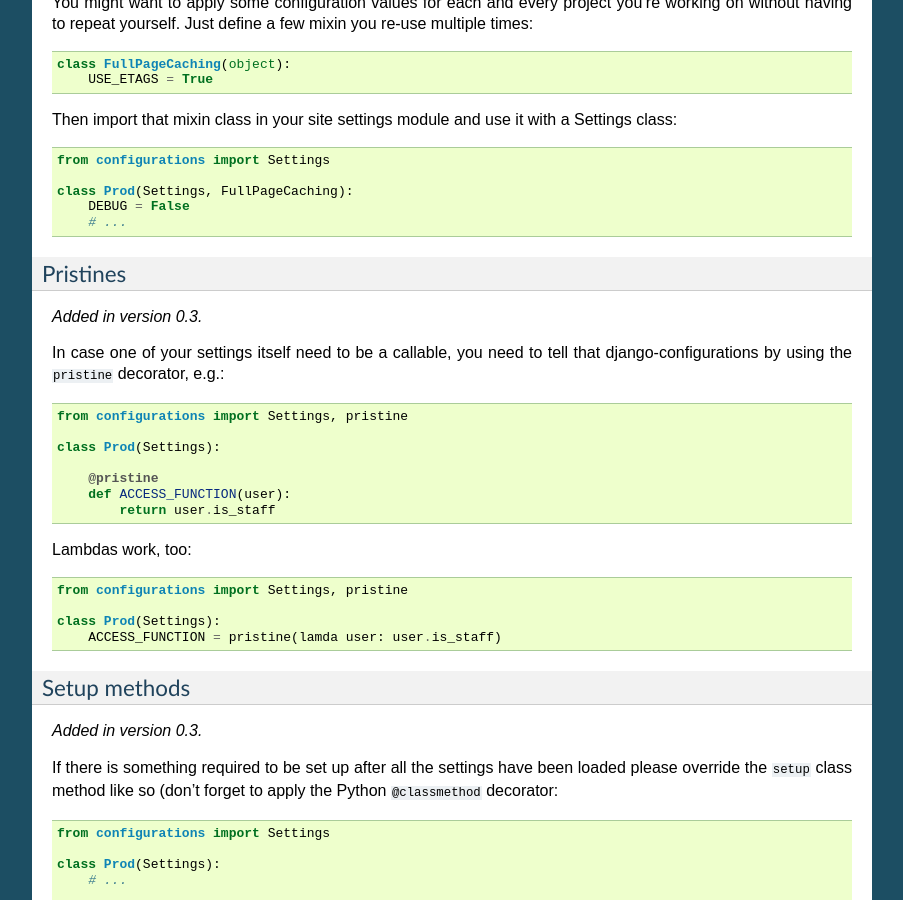
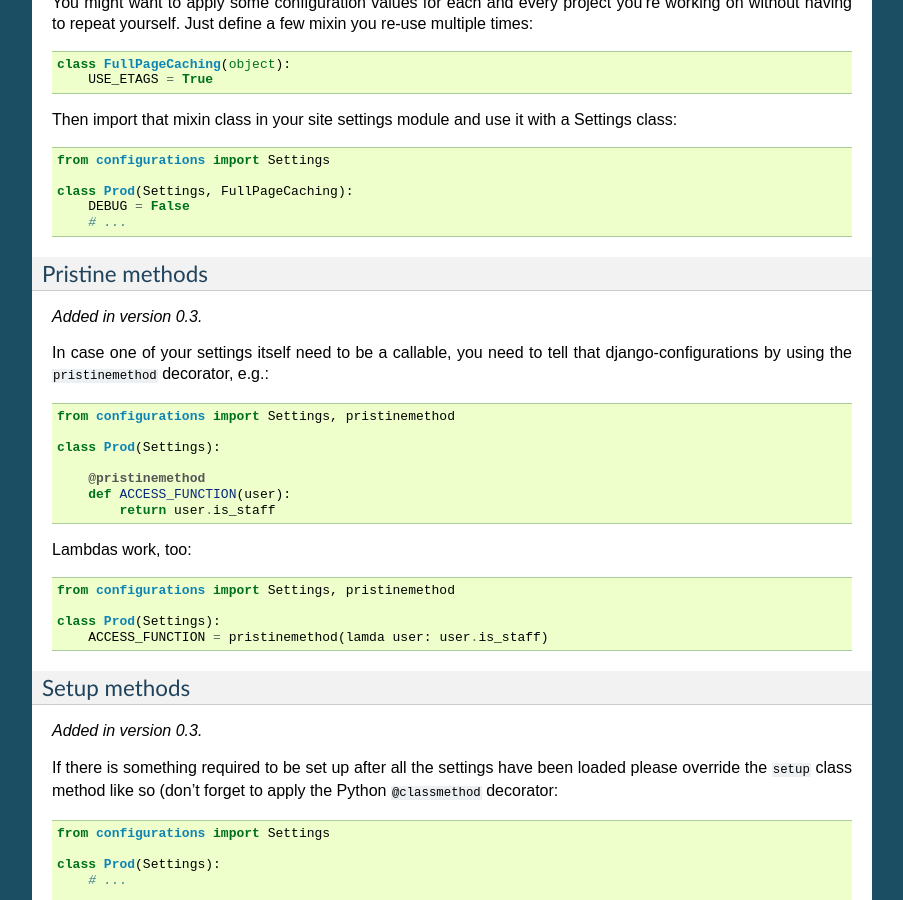
Before and after one commit to jazzband/django-configurations, a Sphinx documentation site: the page built from docs/index.rst, in a window 1280 px wide and 900 px high, scrolled down 3213 px. Shown: the whole window, without its empty margins (198-1101 px from the left). Built offline with Sphinx 7.4.7, drawn with Linux system fonts in a browser that asks for light colours; some of the changed text lies outside the part shown.

Commit message:
Renamed the pristine decorator to pristinemethod for consistency.

```diff
--- a/configurations/__init__.py
+++ b/configurations/__init__.py
@@ -1,6 +1,6 @@
 # flake8: noqa
 from .base import Settings
-from .decorators import pristine
+from .decorators import pristinemethod
 
 __version__ = '0.2.1'
-__all__ = ['Settings', 'pristine']
+__all__ = ['Settings', 'pristinemethod']
--- a/docs/index.rst
+++ b/docs/index.rst
@@ -131,29 +131,29 @@
         DEBUG = False
         # ...
 
-Pristines
-^^^^^^^^^
+Pristine methods
+^^^^^^^^^^^^^^^^
 
 .. versionadded:: 0.3
 
 In case one of your settings itself need to be a callable, you need to
-tell that django-configurations by using the ``pristine`` decorator,
+tell that django-configurations by using the ``pristinemethod`` decorator,
 e.g.::
 
-    from configurations import Settings, pristine
+    from configurations import Settings, pristinemethod
 
     class Prod(Settings):
 
-        @pristine
+        @pristinemethod
         def ACCESS_FUNCTION(user):
             return user.is_staff
 
 Lambdas work, too::
 
-    from configurations import Settings, pristine
+    from configurations import Settings, pristinemethod
 
     class Prod(Settings):
-        ACCESS_FUNCTION = pristine(lamda user: user.is_staff)
+        ACCESS_FUNCTION = pristinemethod(lamda user: user.is_staff)
 
 Setup methods
 ^^^^^^^^^^^^^
```
Also changed, not shown: 2 other files.
